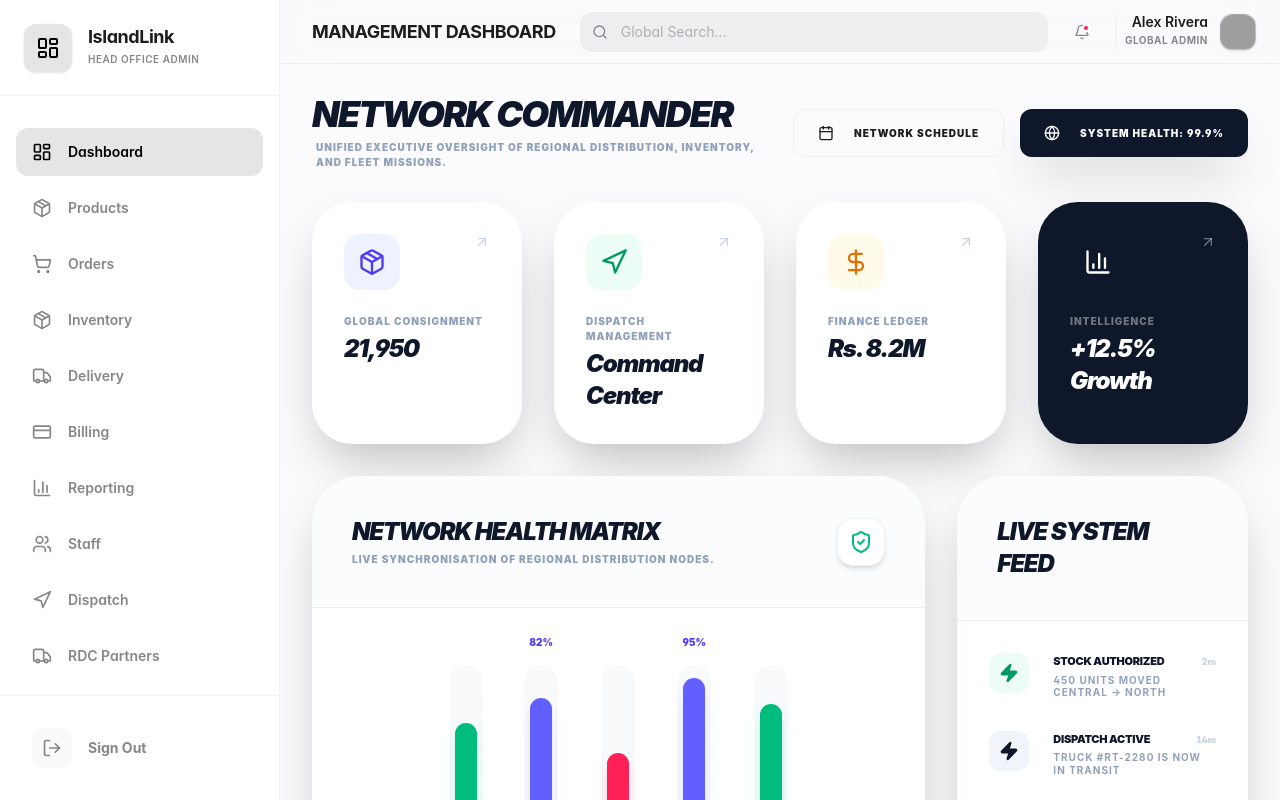
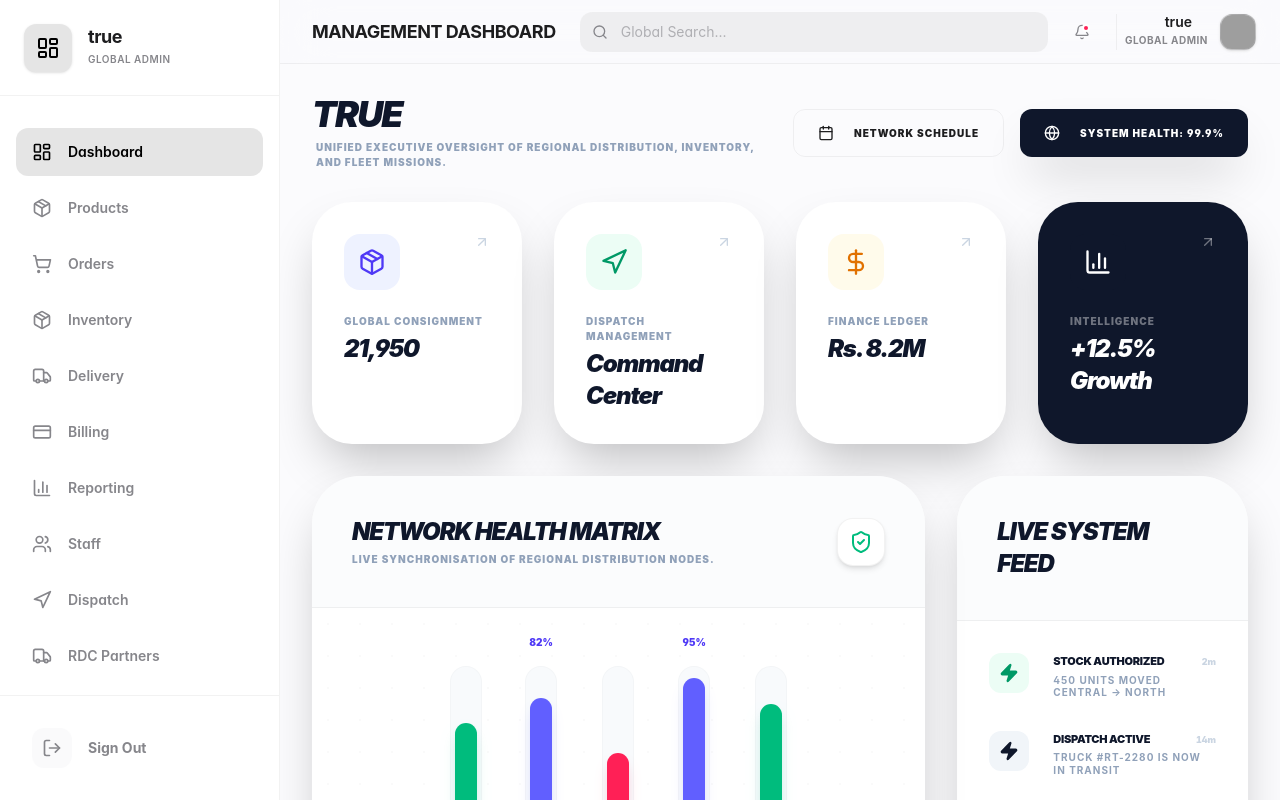
Before and after one commit to Tharusha999/isdn, a Next.js app: page /dashboard in a window 1280 px wide. Shown: the top 800 px of the page. Built offline with nearby package versions, Linux system fonts and the light colour scheme; sample sign-in values are in the browser's storage; grey boxes are pictures that could not be loaded.

Commit message:
personal

```diff
--- a/app/dashboard/layout.tsx
+++ b/app/dashboard/layout.tsx
@@ -2,7 +2,7 @@
 
 import { Sidebar } from "@/components/layout/sidebar";
 import { Button } from "@/components/ui/button";
-import { Bell, Menu, Search } from "lucide-react";
+import { Bell, Menu, Search, Plus } from "lucide-react";
 import { Input } from "@/components/ui/input";
 import { Sheet, SheetContent, SheetTrigger } from "@/components/ui/sheet";
 import { usePathname, useRouter } from "next/navigation";
@@ -18,6 +18,11 @@ export default function DashboardLayout({
 
     const [globalSearch, setGlobalSearch] = useState("");
     const [role, setRole] = useState<string | null>(null);
+    const [adminName, setAdminName] = useState("Alex Rivera");
+    const [customerName, setCustomerName] = useState("Guest Customer");
+    const [driverName, setDriverName] = useState("Sam Perera");
+    const [isEditingProfile, setIsEditingProfile] = useState(false);
+    const [tempName, setTempName] = useState("");
     const [isLoaded, setIsLoaded] = useState(false);
 
     const getTitle = () => {
@@ -44,6 +49,14 @@ export default function DashboardLayout({
 
     useEffect(() => {
         const storedRole = localStorage.getItem('userRole');
+        const storedAdminName = localStorage.getItem('isdn_admin_name');
+        const storedCustomerName = localStorage.getItem('isdn_customer_name');
+        const storedDriverName = localStorage.getItem('isdn_driver_name');
+
+        if (storedAdminName) setAdminName(storedAdminName);
+        if (storedCustomerName) setCustomerName(storedCustomerName);
+        if (storedDriverName) setDriverName(storedDriverName);
+
         if (!isLoaded) {
             const timer = setTimeout(() => {
                 setRole(storedRole);
@@ -57,19 +70,40 @@ export default function DashboardLayout({
         }
     }, [pathname, router, isLoaded]);
 
+    const handleSaveProfile = () => {
+        if (tempName.trim()) {
+            if (role === 'admin') {
+                setAdminName(tempName);
+                localStorage.setItem('isdn_admin_name', tempName);
+            } else if (role === 'customer') {
+                setCustomerName(tempName);
+                localStorage.setItem('isdn_customer_name', tempName);
+            } else if (role === 'driver') {
+                setDriverName(tempName);
+                localStorage.setItem('isdn_driver_name', tempName);
+            }
+        }
+        setIsEditingProfile(false);
+    };
+
+    const handleStartEdit = () => {
+        setTempName(role === 'admin' ? adminName : (role === 'customer' ? customerName : driverName));
+        setIsEditingProfile(true);
+    };
+
     const roleInfo = {
         admin: {
-            name: "Alex Rivera",
+            name: adminName,
             label: "Global Admin",
             avatar: "Alex"
         },
         customer: {
-            name: "Guest Customer",
+            name: customerName,
             label: "Customer",
             avatar: "Guest"
         },
         driver: {
-            name: "Sam Perera",
+            name: driverName,
             label: "Logistics Driver",
             avatar: "Sam"
         },
@@ -145,8 +179,30 @@ export default function DashboardLayout({
 
                         <div className="flex items-center gap-3 pl-2 border-l border-black/5">
                             <div className="hidden sm:block text-right">
-                                <p className="text-sm font-semibold leading-none">{currentInfo.name}</p>
-                                <p className="text-[10px] text-muted-foreground mt-1 uppercase tracking-wider font-bold">{currentInfo.label}</p>
+                                {isEditingProfile ? (
+                                    <div className="flex flex-col items-end gap-1">
+                                        <input
+                                            autoFocus
+                                            value={tempName}
+                                            onChange={(e) => setTempName(e.target.value)}
+                                            onBlur={handleSaveProfile}
+                                            onKeyDown={(e) => e.key === 'Enter' && handleSaveProfile()}
+                                            className="text-sm font-semibold leading-none text-right bg-slate-50 border-b border-primary outline-none w-32"
+                                        />
+                                        <p className="text-[10px] text-muted-foreground uppercase tracking-wider font-bold">Editing Persona...</p>
+                                    </div>
+                                ) : (
+                                    <div
+                                        onClick={handleStartEdit}
+                                        className="cursor-pointer group/profile hover:opacity-70"
+                                    >
+                                        <p className="text-sm font-semibold leading-none flex items-center gap-2 justify-end">
+                                            {currentInfo.name}
+                                            <Plus className="h-2 w-2 text-primary opacity-0 group-hover/profile:opacity-100 transition-opacity" />
+                                        </p>
+                                        <p className="text-[10px] text-muted-foreground mt-1 uppercase tracking-wider font-bold">{currentInfo.label}</p>
+                                    </div>
+                                )}
                             </div>
                             <div className="h-9 w-9 rounded-xl bg-gradient-to-br from-primary/10 to-primary/30 flex items-center justify-center text-xs font-semibold text-primary shadow-sm border border-primary/10 overflow-hidden">
                                 <img src={`https://api.dicebear.com/7.x/avataaars/svg?seed=${currentInfo.avatar}`} alt="Avatar" className="w-full h-full object-cover" />
--- a/app/dashboard/page.tsx
+++ b/app/dashboard/page.tsx
@@ -26,6 +26,7 @@ import { INITIAL_MISSIONS, INITIAL_PRODUCTS, Mission } from "@/lib/data";
 export default function DashboardPage() {
     const router = useRouter();
     const [role, setRole] = useState<string | null>(null);
+    const [adminName, setAdminName] = useState("Alex Rivera");
     const [missions, setMissions] = useState<Mission[]>(INITIAL_MISSIONS);
 
     useEffect(() => {
@@ -36,8 +37,18 @@ export default function DashboardPage() {
         }
     }, [role]);
 
-    // Load missions from localStorage on mount
+    // Load names and missions from localStorage on mount
     useEffect(() => {
+        const storedRole = localStorage.getItem('userRole');
+        let storedName = null;
+        if (storedRole === 'admin') storedName = localStorage.getItem('isdn_admin_name');
+        else if (storedRole === 'customer') storedName = localStorage.getItem('isdn_customer_name');
+        else if (storedRole === 'driver') storedName = localStorage.getItem('isdn_driver_name');
+
+        if (storedName) {
+            setAdminName(storedName);
+        }
+
         const savedMissions = localStorage.getItem('isdn_missions');
         if (savedMissions) {
             try {
@@ -104,7 +115,9 @@ export default function DashboardPage() {
                 {/* Executive Welcome */}
                 <div className="flex flex-col gap-6 lg:flex-row lg:items-center lg:justify-between">
                     <div>
-                        <h2 className="text-4xl font-black italic tracking-tighter uppercase text-slate-900 leading-none">My Supply Network</h2>
+                        <h2 className="text-4xl font-black italic tracking-tighter uppercase text-slate-900 leading-none">
+                            {adminName}
+                        </h2>
                         <p className="text-[10px] font-black text-slate-400 uppercase tracking-widest mt-2 px-1">
                             Real-time oversight of your procurement and logistics operations.
                         </p>
@@ -355,7 +368,9 @@ export default function DashboardPage() {
             {/* Executive Welcome */}
             <div className="flex flex-col gap-6 lg:flex-row lg:items-center lg:justify-between">
                 <div>
-                    <h2 className="text-4xl font-black italic tracking-tighter uppercase text-slate-900 leading-none">Network Commander</h2>
+                    <h2 className="text-4xl font-black italic tracking-tighter uppercase text-slate-900 leading-none">
+                        {role === 'admin' ? `${adminName}` : 'Network Commander'}
+                    </h2>
                     <p className="text-[10px] font-black text-slate-400 uppercase tracking-widest mt-2 px-1">
                         Unified executive oversight of regional distribution, inventory, and fleet missions.
                     </p>
--- a/app/page.tsx
+++ b/app/page.tsx
@@ -73,7 +73,7 @@ export default function Home() {
 
           <div className="grid grid-cols-3 gap-4">
             {[
-              { id: 'admin', label: 'Admin', icon: ShieldCheck, color: 'text-indigo-600', bg: 'bg-indigo-50' },
+              { id: 'admin', label: 'Global Admin', icon: ShieldCheck, color: 'text-indigo-600', bg: 'bg-indigo-50' },
               { id: 'customer', label: 'Customer', icon: User, color: 'text-emerald-600', bg: 'bg-emerald-50' },
 
               { id: 'driver', label: 'Driver', icon: Truck, color: 'text-amber-600', bg: 'bg-amber-50' }
--- a/components/layout/sidebar.tsx
+++ b/components/layout/sidebar.tsx
@@ -35,10 +35,22 @@ const sidebarItems = [
 export function Sidebar() {
     const pathname = usePathname();
     const [role, setRole] = useState<string | null>(null);
+    const [adminName, setAdminName] = useState("Alex Rivera");
     const [isLoaded, setIsLoaded] = useState(false);
 
     useEffect(() => {
         const storedRole = localStorage.getItem('userRole');
+        const storedAdminName = localStorage.getItem('isdn_admin_name');
+        const storedCustomerName = localStorage.getItem('isdn_customer_name');
+        const storedDriverName = localStorage.getItem('isdn_driver_name');
+
+        let initialName = "Alex Rivera";
+        if (storedRole === 'customer') initialName = storedCustomerName || "Guest Customer";
+        else if (storedRole === 'driver') initialName = storedDriverName || "Sam Perera";
+        else if (storedAdminName) initialName = storedAdminName;
+
+        setAdminName(initialName);
+
         const timer = setTimeout(() => {
             setRole(storedRole);
             setIsLoaded(true);
@@ -69,9 +81,11 @@ export function Sidebar() {
                         <LayoutDashboard className="h-6 w-6" />
                     </div>
                     <div className="flex flex-col">
-                        <span className="text-lg font-bold tracking-tight leading-none text-foreground">IslandLink</span>
+                        <span className="text-lg font-bold tracking-tight leading-none text-foreground">
+                            {role === 'admin' ? adminName : 'IslandLink'}
+                        </span>
                         <span className="text-[10px] text-muted-foreground font-semibold mt-1.5 uppercase tracking-wider">
-                            {!isLoaded ? 'Loading...' : (role === 'customer' ? 'Customer Portal' : (role === 'driver' ? 'Driver Portal' : 'Head Office Admin'))}
+                            {!isLoaded ? 'Loading...' : (role === 'customer' ? 'Customer Portal' : (role === 'driver' ? 'Driver Portal' : 'Global Admin'))}
                         </span>
                     </div>
                 </Link>
```
